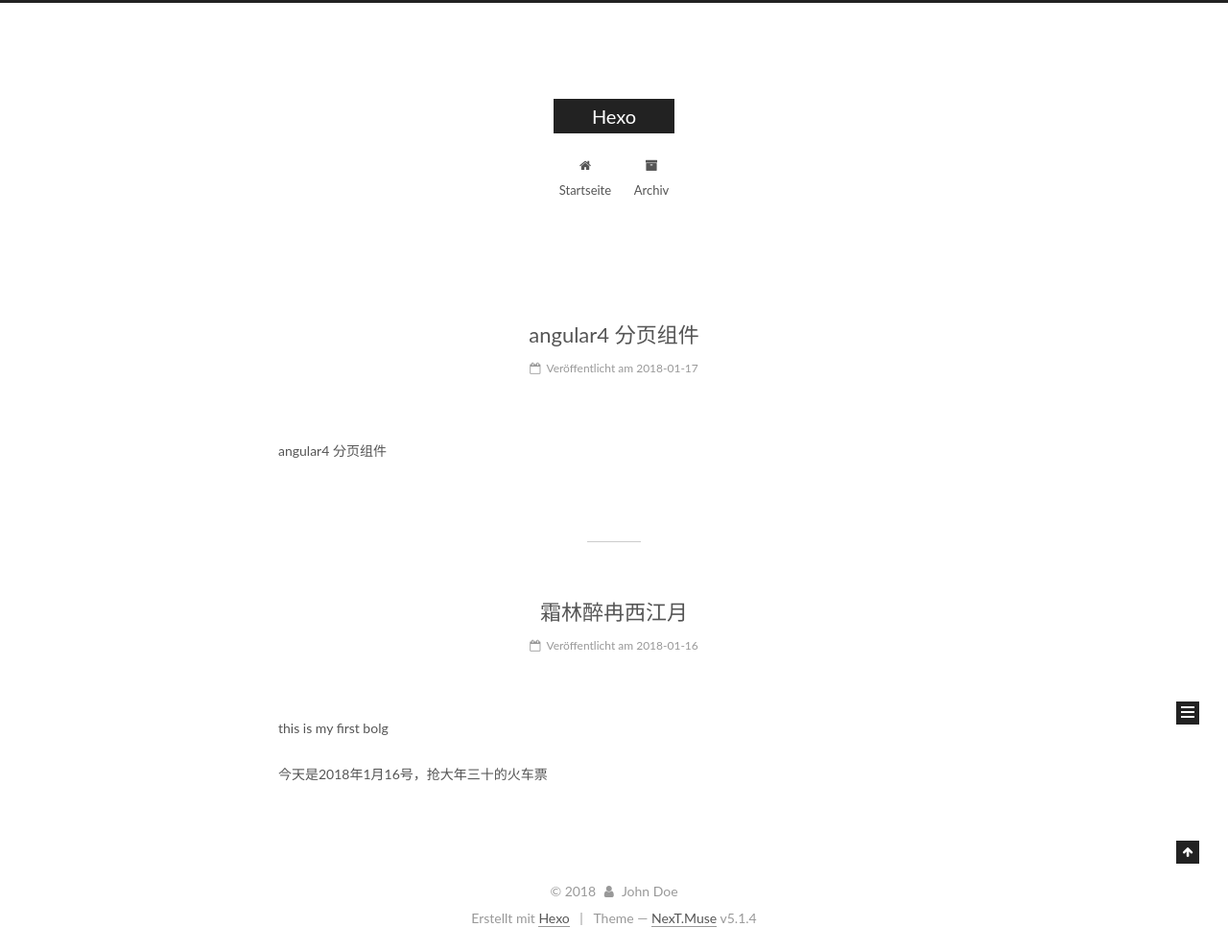
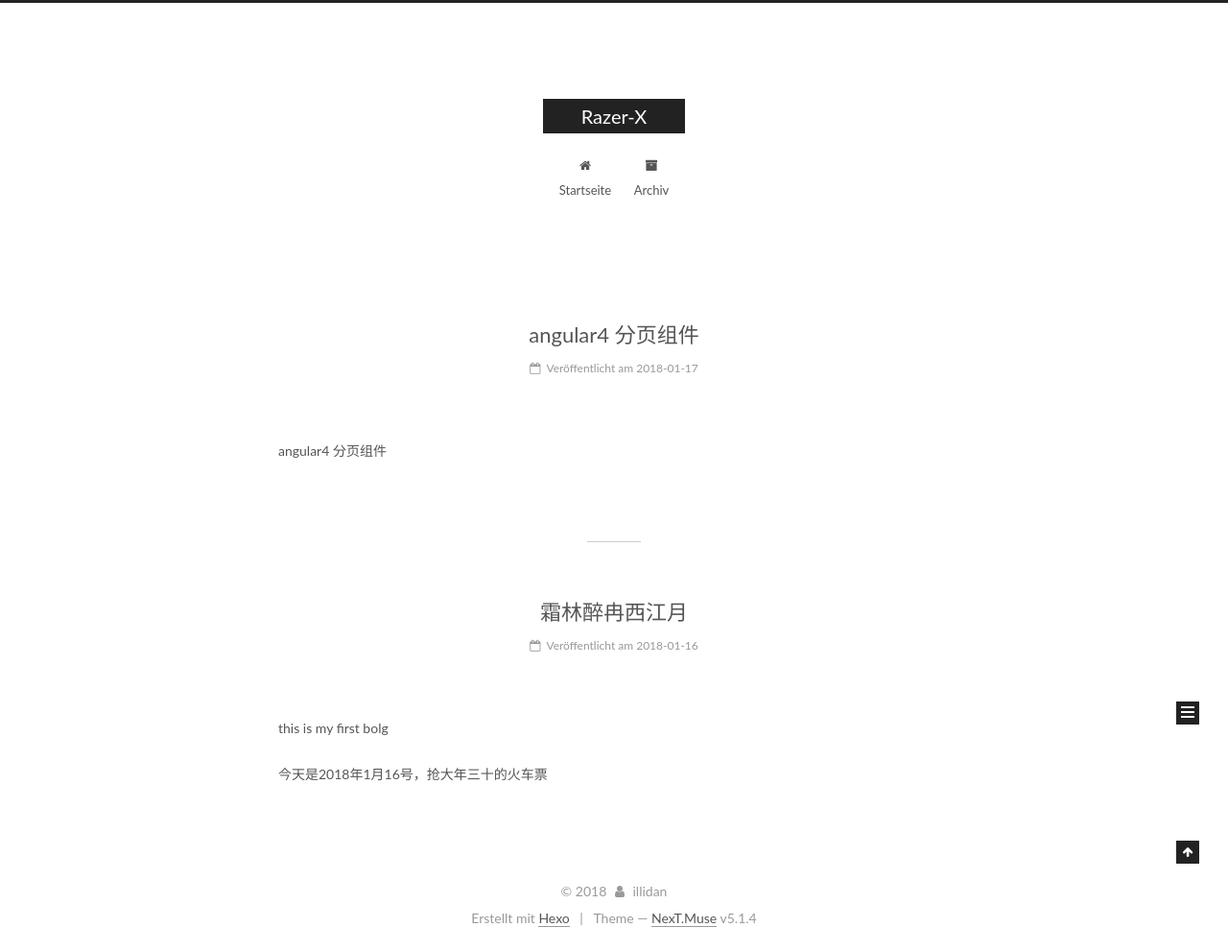
Before and after one commit to blak0001111/blak0001111.github.io, a plain HTML site: page index.html in a window 1280 px wide. Shown: the whole page at 96% size. Drawn offline with Linux system fonts and the light colour scheme; files that its build step writes are made by us from their sources; files whose address does not match are found by name.

Commit message:
Site updated: 2018-01-17 06:28:16

```diff
--- a/css/main.css
+++ b/css/main.css
@@ -1822,7 +1822,7 @@ pre .javascript .function {
   width: 4px;
   height: 4px;
   border-radius: 50%;
-  background: #ff5030;
+  background: #3239ff;
 }
 .links-of-blogroll {
   font-size: 13px;
--- a/index.html
+++ b/index.html
@@ -80,11 +80,11 @@
 
 
 <meta property="og:type" content="website">
-<meta property="og:title" content="Hexo">
+<meta property="og:title" content="Razer-X">
 <meta property="og:url" content="blak0011.coding.me/hexo-blog/index.html">
-<meta property="og:site_name" content="Hexo">
+<meta property="og:site_name" content="Razer-X">
 <meta name="twitter:card" content="summary">
-<meta name="twitter:title" content="Hexo">
+<meta name="twitter:title" content="Razer-X">
 
 
 
@@ -120,7 +120,7 @@
 
 
 
-  <title>Hexo</title>
+  <title>Razer-X</title>
 
 
 
@@ -151,7 +151,7 @@
     <div class="custom-logo-site-title">
       <a href="/hexo-blog/"  class="brand" rel="start">
         <span class="logo-line-before"><i></i></span>
-        <span class="site-title">Hexo</span>
+        <span class="site-title">Razer-X</span>
         <span class="logo-line-after"><i></i></span>
       </a>
     </div>
@@ -231,13 +231,13 @@
     <link itemprop="mainEntityOfPage" href="blak0011.coding.me/hexo-blog/hexo-blog/2018/01/17/测试1111/">
 
     <span hidden itemprop="author" itemscope itemtype="http://schema.org/Person">
-      <meta itemprop="name" content="John Doe">
+      <meta itemprop="name" content="illidan">
       <meta itemprop="description" content="">
       <meta itemprop="image" content="/hexo-blog/images/avatar.gif">
     </span>
 
     <span hidden itemprop="publisher" itemscope itemtype="http://schema.org/Organization">
-      <meta itemprop="name" content="Hexo">
+      <meta itemprop="name" content="Razer-X">
     </span>
 
 
@@ -351,13 +351,13 @@
     <link itemprop="mainEntityOfPage" href="blak0011.coding.me/hexo-blog/hexo-blog/2018/01/16/霜林醉冉西江月/">
 
     <span hidden itemprop="author" itemscope itemtype="http://schema.org/Person">
-      <meta itemprop="name" content="John Doe">
+      <meta itemprop="name" content="illidan">
       <meta itemprop="description" content="">
       <meta itemprop="image" content="/hexo-blog/images/avatar.gif">
     </span>
 
     <span hidden itemprop="publisher" itemscope itemtype="http://schema.org/Organization">
-      <meta itemprop="name" content="Hexo">
+      <meta itemprop="name" content="Razer-X">
     </span>
 
 
@@ -491,7 +491,7 @@
         <div class="site-overview">
           <div class="site-author motion-element" itemprop="author" itemscope itemtype="http://schema.org/Person">
 
-              <p class="site-author-name" itemprop="name">John Doe</p>
+              <p class="site-author-name" itemprop="name">illidan</p>
               <p class="site-description motion-element" itemprop="description"></p>
           </div>
 
@@ -547,7 +547,7 @@
   <span class="with-love">
     <i class="fa fa-user"></i>
   </span>
-  <span class="author" itemprop="copyrightHolder">John Doe</span>
+  <span class="author" itemprop="copyrightHolder">illidan</span>
 
 
 </div>
```
Also changed, not shown: 2018/01/16/霜林醉冉西江月/index.html (+7 -7 lines), 2018/01/17/测试1111/index.html (+7 -7 lines), archives/2018/01/index.html (+7 -7 lines), archives/2018/index.html (+7 -7 lines), archives/index.html (+7 -7 lines).
